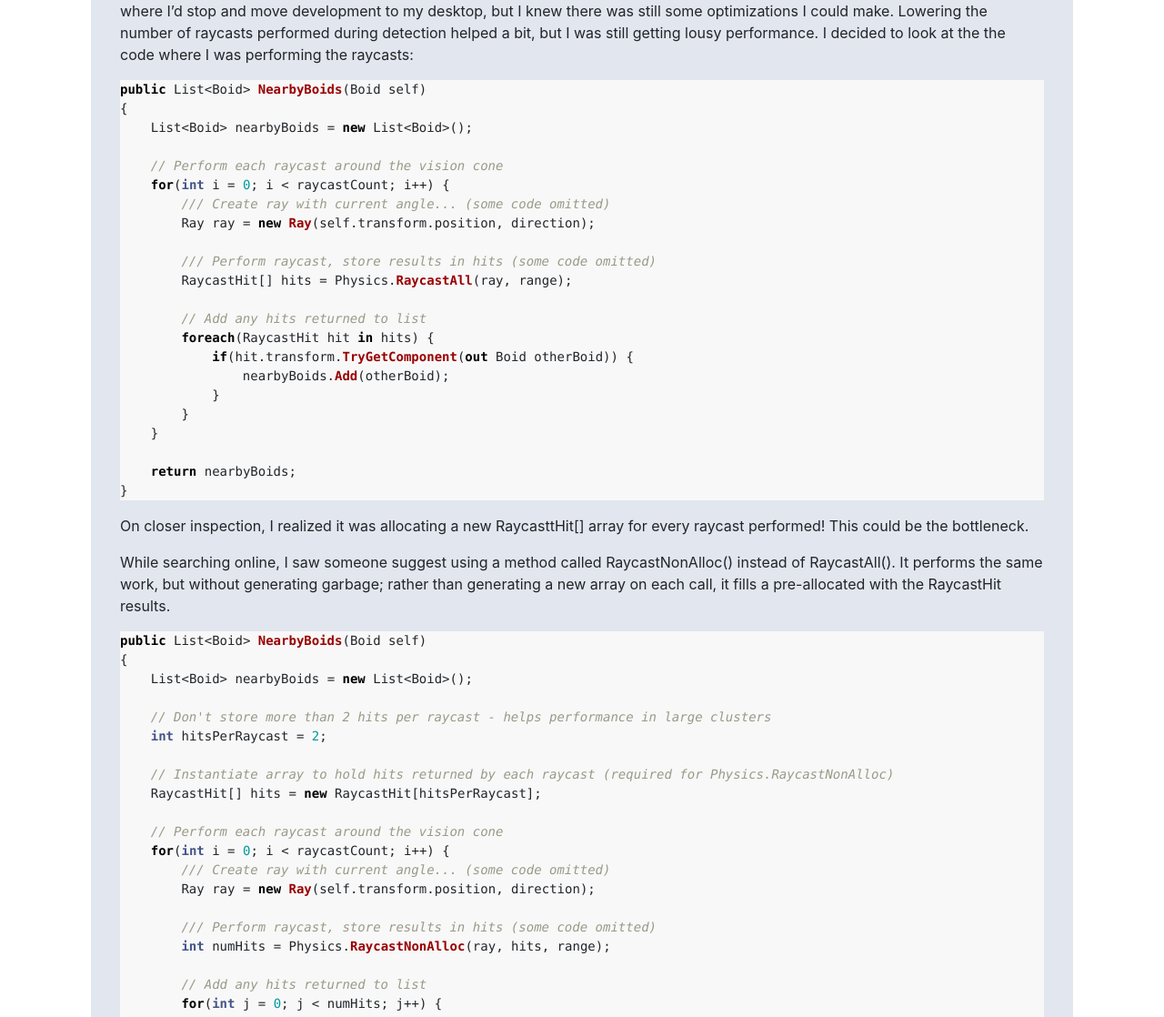
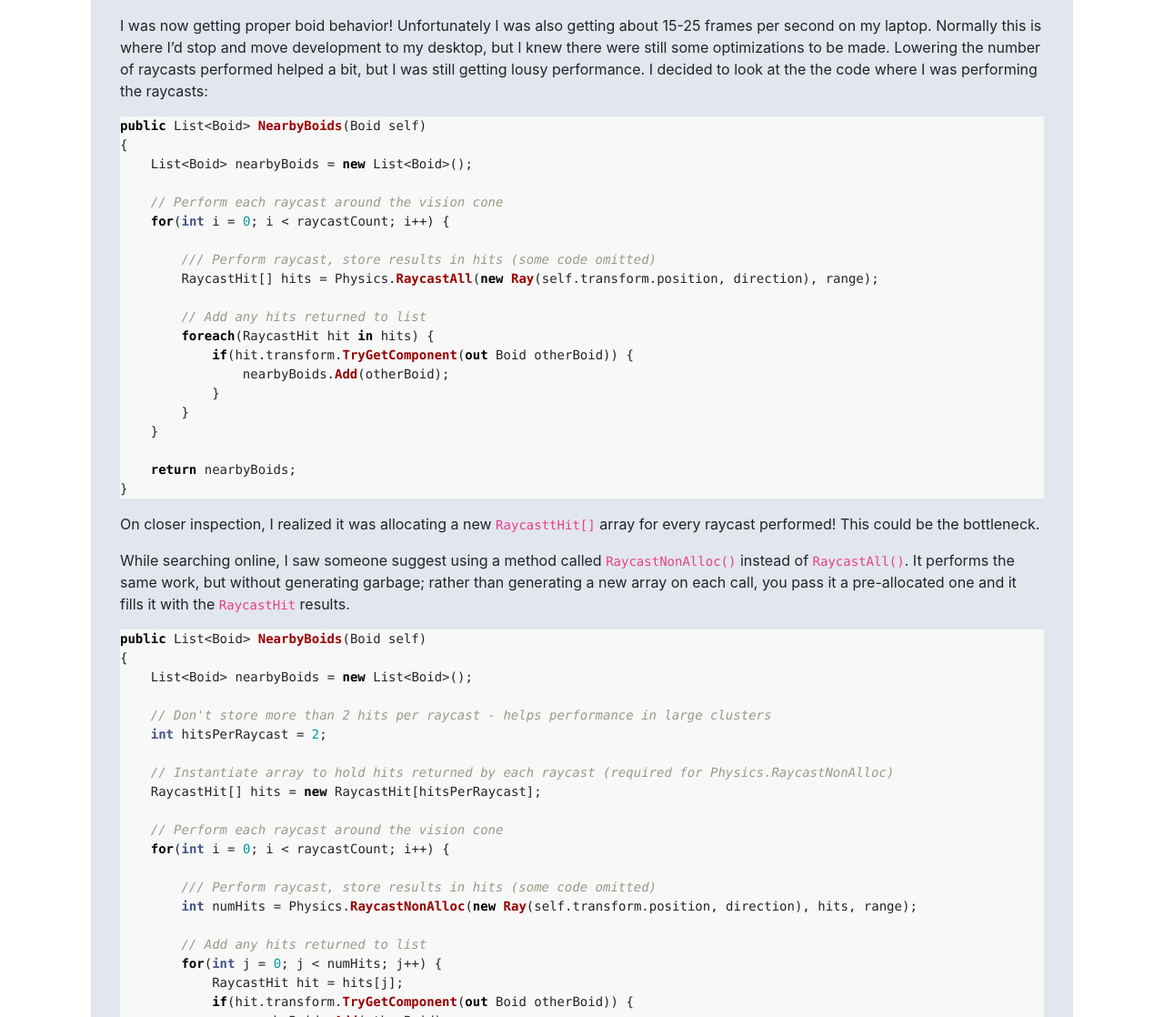
Before and after one commit to dmg9626/dmg9626.github.io, a Jekyll site: the page built from games/boids.md, in a window 1280 px wide and 1400 px high, scrolled down 3090 px. Shown: the part 282-1400 px from the top of the window at 91% size. Built offline with Jekyll 4.4.1, drawn with Linux system fonts in a browser that asks for light colours; nearby versions of some CDN libraries; library files that are not in the unit come from our copies; some of the changed text lies outside the part shown; grey boxes are pictures that could not be loaded.

Commit message:
updated boid.gif (recorded with more boids on screen); edited blog post

````diff
--- a/games/boids.md
+++ b/games/boids.md
@@ -6,6 +6,8 @@
 ---
 
 *Note: Performance is dependent on your machine's processing power. I managed to simulate 200 boids at a stable 60fps on my 2015 Macbook Pro, so it should run well on most modern computers.*
+
+*The GIFs shown have lower framerates due to the recording software using CPU resources.*
 
 ### Description
 
@@ -57,7 +59,7 @@
 
 <img src="/assets/images/games/boids/boids_slow.gif" class="blog rounded mx-auto d-block" width="80%">
 
-I was now getting proper boid behavior! Unfortunately I was also getting about 15-25 frames per second on my laptop. Normally this is where I'd stop and move development to my desktop, but I knew there was still some optimizations I could make. Lowering the number of raycasts performed during detection helped a bit, but I was still getting lousy performance. I decided to look at the the code where I was performing the raycasts:
+I was now getting proper boid behavior! Unfortunately I was also getting about 15-25 frames per second on my laptop. Normally this is where I'd stop and move development to my desktop, but I knew there were still some optimizations to be made. Lowering the number of raycasts performed helped a bit, but I was still getting lousy performance. I decided to look at the the code where I was performing the raycasts:
 
 ```c#
 public List<Boid> NearbyBoids(Boid self)
@@ -66,11 +68,9 @@
 
     // Perform each raycast around the vision cone
     for(int i = 0; i < raycastCount; i++) {
-        /// Create ray with current angle... (some code omitted)
-        Ray ray = new Ray(self.transform.position, direction);
 
         /// Perform raycast, store results in hits (some code omitted)
-        RaycastHit[] hits = Physics.RaycastAll(ray, range);
+        RaycastHit[] hits = Physics.RaycastAll(new Ray(self.transform.position, direction), range);
 
         // Add any hits returned to list
         foreach(RaycastHit hit in hits) {
@@ -84,9 +84,9 @@
 }
 ```
 
-On closer inspection, I realized it was allocating a new RaycasttHit[] array for every raycast performed! This could be the bottleneck.
+On closer inspection, I realized it was allocating a new `RaycasttHit[]` array for every raycast performed! This could be the bottleneck.
 
-While searching online, I saw someone suggest using a method called RaycastNonAlloc() instead of RaycastAll(). It performs the same work, but without generating garbage; rather than generating a new array on each call, it fills a pre-allocated with the RaycastHit results.
+While searching online, I saw someone suggest using a method called `RaycastNonAlloc()` instead of `RaycastAll()`. It performs the same work, but without generating garbage; rather than generating a new array on each call, you pass it a pre-allocated one and it fills it with the `RaycastHit` results.
 
 ```c#
 public List<Boid> NearbyBoids(Boid self)
@@ -101,11 +101,9 @@
 
     // Perform each raycast around the vision cone
     for(int i = 0; i < raycastCount; i++) {
-        /// Create ray with current angle... (some code omitted)
-        Ray ray = new Ray(self.transform.position, direction);
 
         /// Perform raycast, store results in hits (some code omitted)
-        int numHits = Physics.RaycastNonAlloc(ray, hits, range);
+        int numHits = Physics.RaycastNonAlloc(new Ray(self.transform.position, direction), hits, range);
 
         // Add any hits returned to list
         for(int j = 0; j < numHits; j++) {
@@ -124,9 +122,11 @@
 
 <img src="/assets/images/games/boids/boids.gif" class="blog rounded mx-auto d-block" width="80%">
 
+I also spruced up the colors a bit, so each boid picks a random color from a nice blue gradient.
+
 ---
 
-Now that I was happy with performance, I wanted to expand on the demo's functionality a bit by letting the user control the priority assigned to separation/alignment/cohesion during steering.
+Now that I was happy with performance, I wanted to expand on the demo's functionality by letting the user control the priority assigned to steering behaviors (separation/alignment/cohesion), as well as how fast boids move and steer.
 
 <img src="/assets/images/games/boids/boids_settings.gif" class="blog rounded mx-auto d-block" width="75%">
 
````
